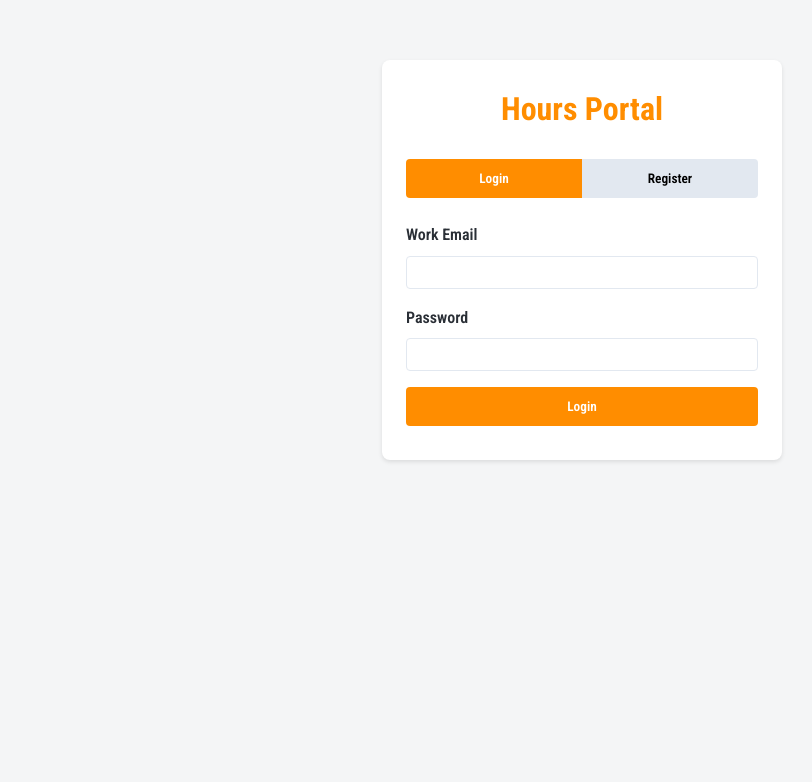
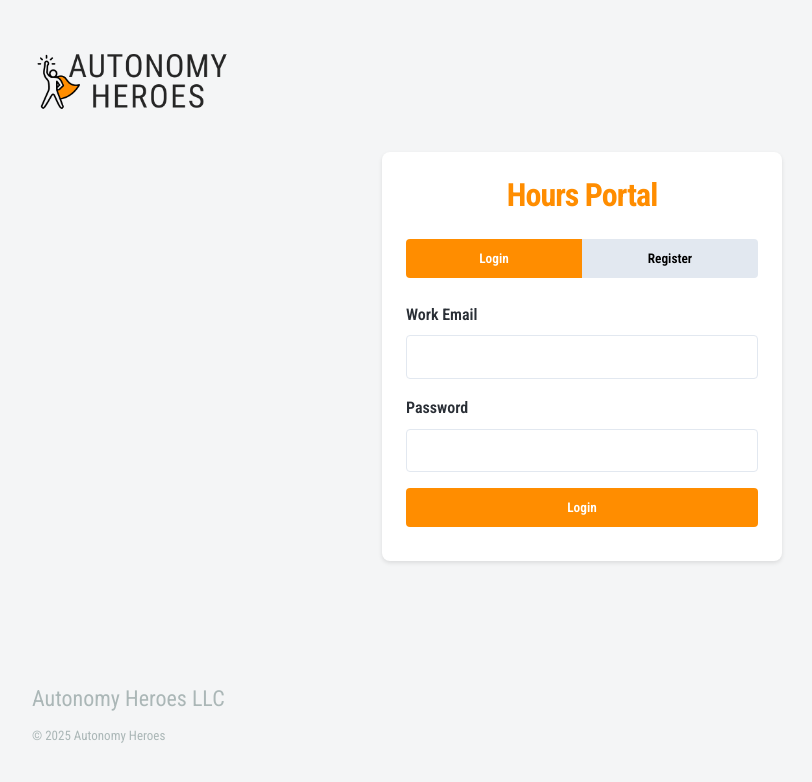
Before and after one commit to Kiril3l5/hours-autonomyheroes, a Jekyll site: the page built from index.html, in a window 1280 px wide. Shown: the top 782 px of the page, without its empty margins (58-870 px from the left). Built offline with Jekyll 4.4.1, drawn with Linux system fonts in a browser that asks for light colours; nearby versions of some CDN libraries; comment, search, counter and statistics services are not loaded; part of the change alters nothing that is shown.

```diff
--- a/index.html
+++ b/index.html
@@ -1,3 +1,10 @@
+---
+layout: default
+title: Admin panel
+description: Approve hours
+featured_image: /images/demo/home.jpg
+---
+
 <!DOCTYPE html>
 <html lang="en">
 <head>
```
